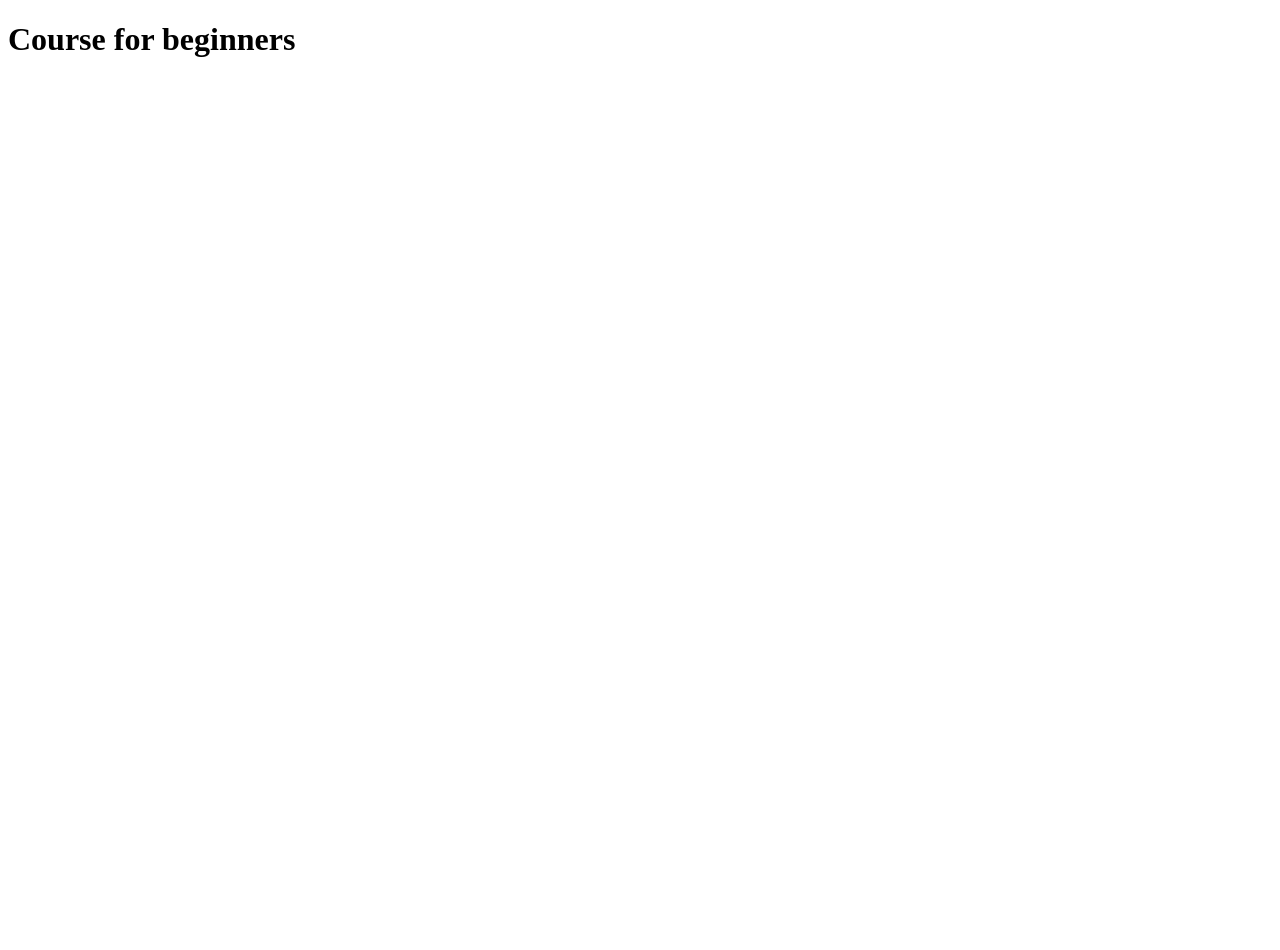
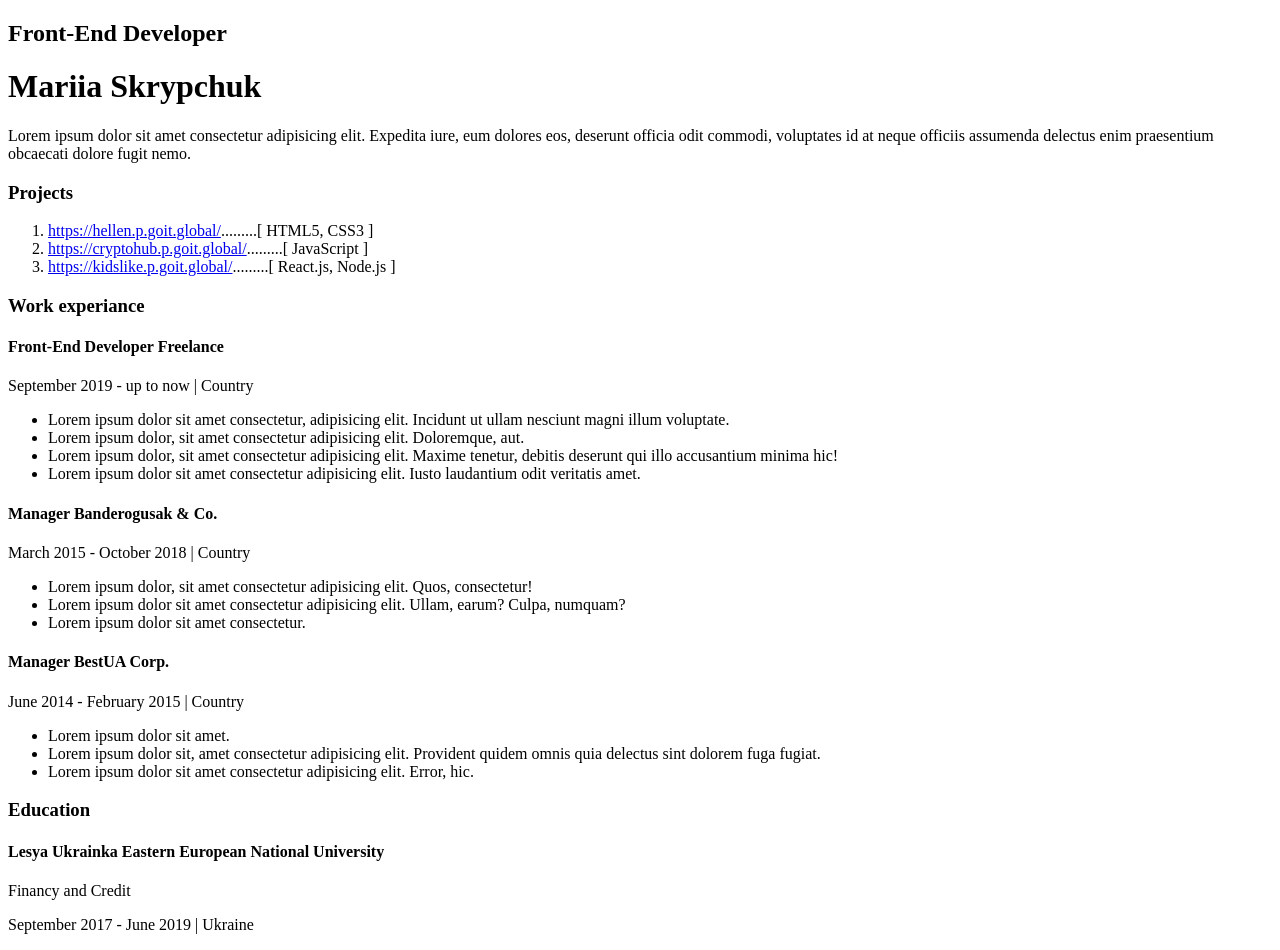
Before and after one commit to Mariia-ukr/git_homework, a plain HTML site: page index.html in a window 1280 px wide. Before the commit the page ends 800 px from the top, so only its background shows below. Drawn offline with Linux system fonts and the light colour scheme.

```diff
--- a/index.html
+++ b/index.html
@@ -1,14 +1,122 @@
 <!DOCTYPE html>
 <html lang="en">
   <head>
-	<meta charset="UTF-8">
-	<meta http-equiv="X-UA-Compatible" content="IE=edge">
-	<meta name="viewport" content="width=device-width, initial-scale=1.0">
-	<title>Git HW</title>
+    <meta charset="UTF-8" />
+    <meta http-equiv="X-UA-Compatible" content="IE=edge" />
+    <meta name="viewport" content="width=device-width, initial-scale=1.0" />
+    <title>My resume</title>
   </head>
   <body>
+    <!-- Wrapper -->
     <div>
-		<h1>Course for beginners</h1>
+      <!-- Main content -->
+      <div>
+        <div>
+          <!-- About me -->
+          <h2>Front-End Developer</h2>
+          <h1>Mariia Skrypchuk</h1>
+          <p>
+            Lorem ipsum dolor sit amet consectetur adipisicing elit. Expedita
+            iure, eum dolores eos, deserunt officia odit commodi, voluptates id
+            at neque officiis assumenda delectus enim praesentium obcaecati
+            dolore fugit nemo.
+          </p>
+        </div>
+        <!-- My project -->
+        <div>
+          <h3>Projects</h3>
+          <ol>
+            <li>
+              <a href="https://hellen.p.goit.global/"
+                >https://hellen.p.goit.global/</a
+              >.........[ HTML5, CSS3 ]
+            </li>
+            <li>
+              <a href="https://cryptohub.p.goit.global/"
+                >https://cryptohub.p.goit.global/</a
+              >.........[ JavaScript ]
+            </li>
+            <li>
+              <a href="https://kidslike.p.goit.global/"
+                >https://kidslike.p.goit.global/</a
+              >.........[ React.js, Node.js ]
+            </li>
+          </ol>
+        </div>
+        <!-- Work experiance -->
+        <div>
+          <h3>Work experiance</h3>
+          <!-- Company-1 -->
+          <div>
+            <h4>Front-End Developer Freelance</h4>
+            <p>September 2019 - up to now | Country</p>
+            <ul>
+              <li>
+                Lorem ipsum dolor sit amet consectetur, adipisicing elit.
+                Incidunt ut ullam nesciunt magni illum voluptate.
+              </li>
+              <li>
+                Lorem ipsum dolor, sit amet consectetur adipisicing elit.
+                Doloremque, aut.
+              </li>
+              <li>
+                Lorem ipsum dolor, sit amet consectetur adipisicing elit. Maxime
+                tenetur, debitis deserunt qui illo accusantium minima hic!
+              </li>
+              <li>
+                Lorem ipsum dolor sit amet consectetur adipisicing elit. Iusto
+                laudantium odit veritatis amet.
+              </li>
+            </ul>
+          </div>
+          <!-- Company-2 -->
+          <div>
+            <h4>Manager Banderogusak & Co.</h4>
+            <p>March 2015 - October 2018 | Country</p>
+            <ul>
+              <li>
+                Lorem ipsum dolor, sit amet consectetur adipisicing elit. Quos,
+                consectetur!
+              </li>
+              <li>
+                Lorem ipsum dolor sit amet consectetur adipisicing elit. Ullam,
+                earum? Culpa, numquam?
+              </li>
+              <li>Lorem ipsum dolor sit amet consectetur.</li>
+            </ul>
+          </div>
+          <!-- Company-3 -->
+          <div>
+            <h4>Manager BestUA Corp.</h4>
+            <p>June 2014 - February 2015 | Country</p>
+            <ul>
+              <li>Lorem ipsum dolor sit amet.</li>
+              <li>
+                Lorem ipsum dolor sit, amet consectetur adipisicing elit.
+                Provident quidem omnis quia delectus sint dolorem fuga fugiat.
+              </li>
+              <li>
+                Lorem ipsum dolor sit amet consectetur adipisicing elit. Error,
+                hic.
+              </li>
+            </ul>
+          </div>
+          <!-- Education -->
+          <div>
+            <h3>Education</h3>
+            <h4>Lesya Ukrainka Eastern European National University</h4>
+            <p>Financy and Credit</p>
+            <p>September 2017 - June 2019 | Ukraine</p>
+          </div>
+        </div>
+      </div>
+
+			<!-- Sidebar-menu -->
+
+			<aside>
+
+			</aside>
+
     </div>
   </body>
 </html>
```
Also changed, not shown: 1 other file. Lines whose indentation alone changed are shown as unchanged.
